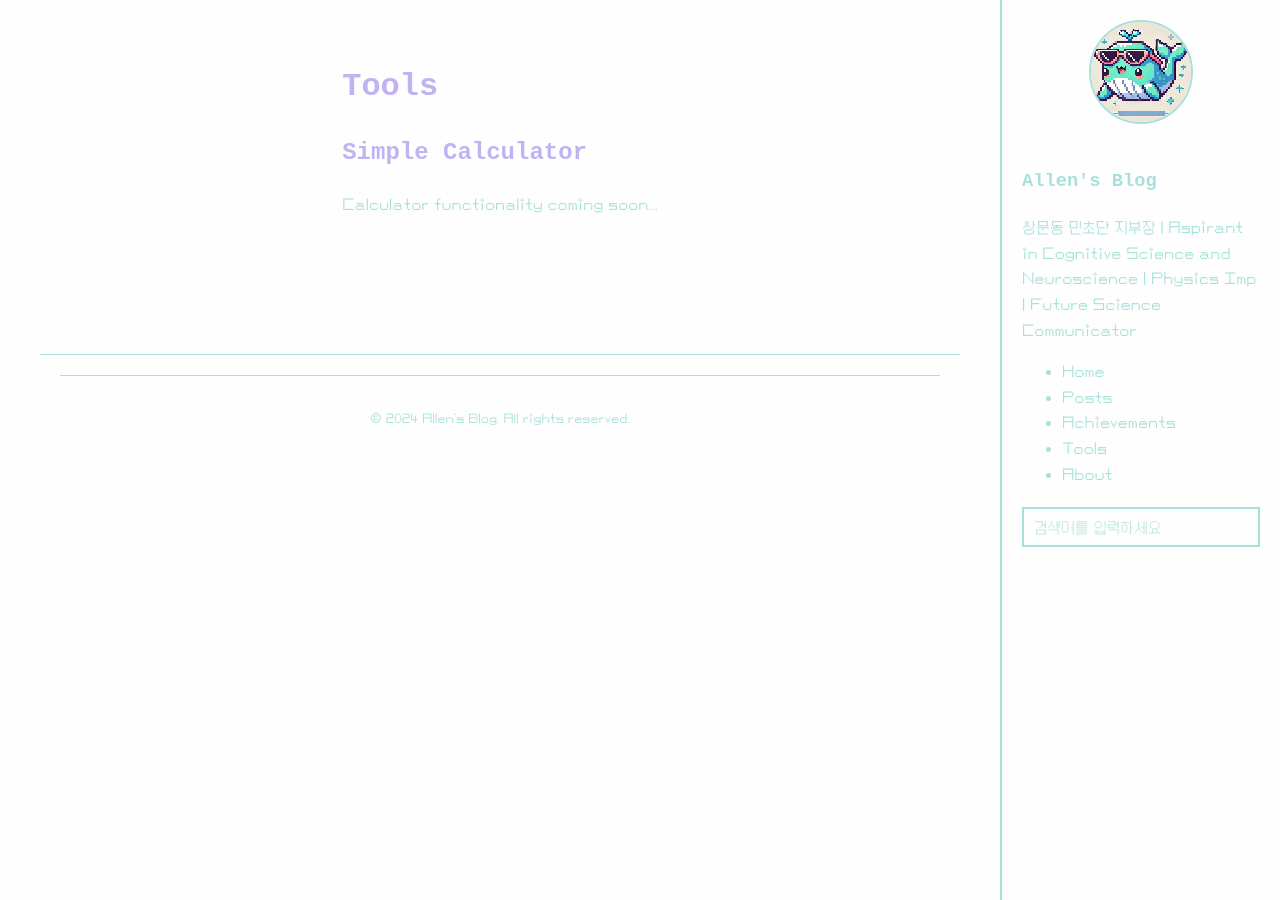
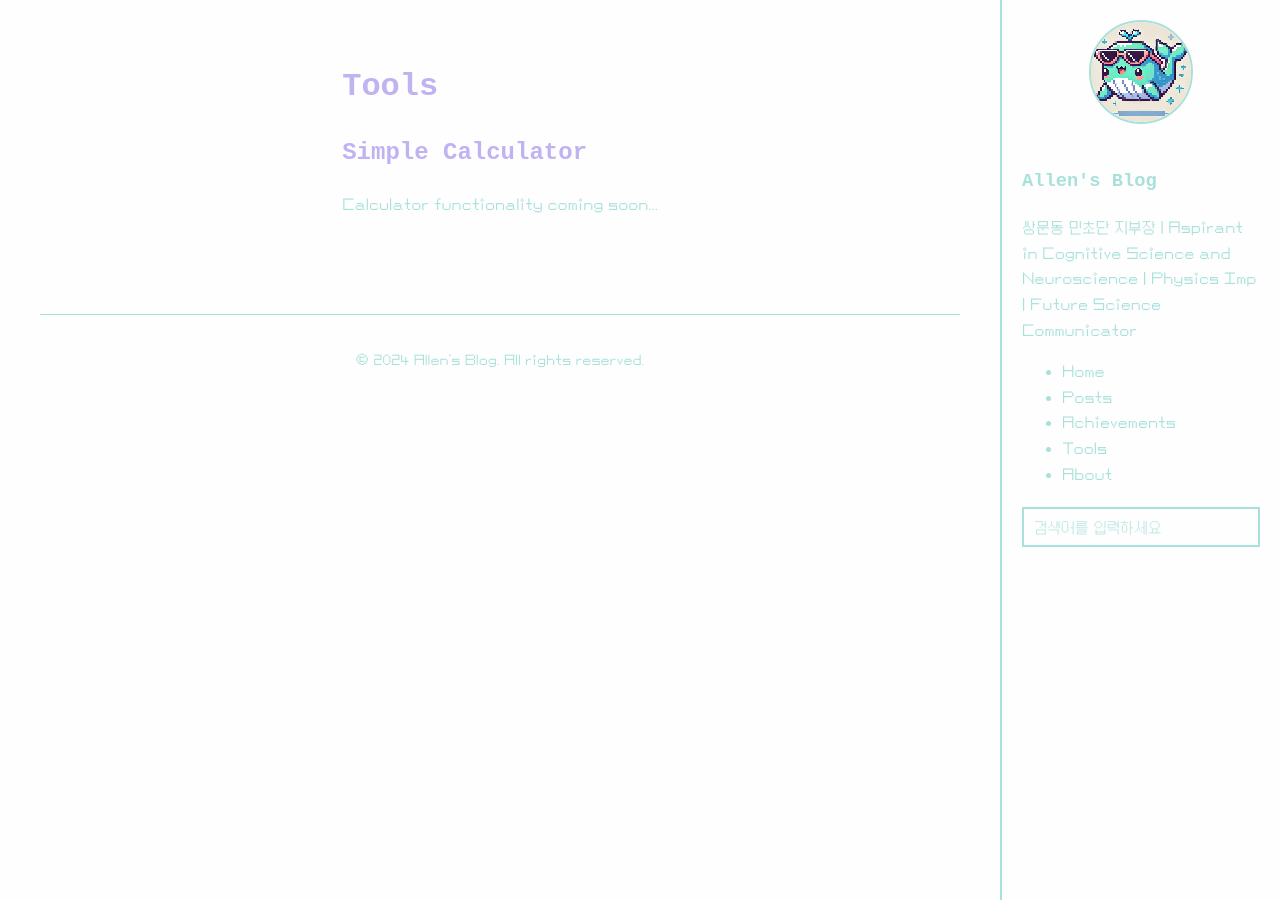
Before and after one commit to allenkang92/allenkang92.github.io, a Jekyll site: the page built from tools.html, in a window 1280 px wide. Built offline with Jekyll 4.4.1, drawn with Linux system fonts in a browser that asks for light colours; some web fonts are replaced; comment, search, counter and statistics services are not loaded.

Commit message:
레이아웃 정리

```diff
--- a/_includes/footer.html
+++ b/_includes/footer.html
@@ -1,3 +1,2 @@
-<footer>
-    <p>&copy; {{ site.time | date: '%Y' }} Allen's Blog. All rights reserved.</p>
-</footer>
+<!-- footer.html -->
+<p>&copy; {{ site.time | date: '%Y' }} Allen's Blog. All rights reserved.</p>
--- a/tools.html
+++ b/tools.html
@@ -3,7 +3,6 @@
 title: Tools
 ---
 
-<div class="main-content">
 <main class="main-content">
   <!-- 메인 콘텐츠 -->
   <div class="tools">
@@ -18,6 +17,5 @@
     <!-- 추가 도구들을 여기에 넣을 수 있다 -->
   </div>
 </main>
-</div>
 
 <script src="{{ '/assets/js/tools.js' | relative_url }}"></script>
```
Also changed, not shown: _layouts/default.html (line endings or trailing spaces). Lines whose indentation alone changed are shown as unchanged.
